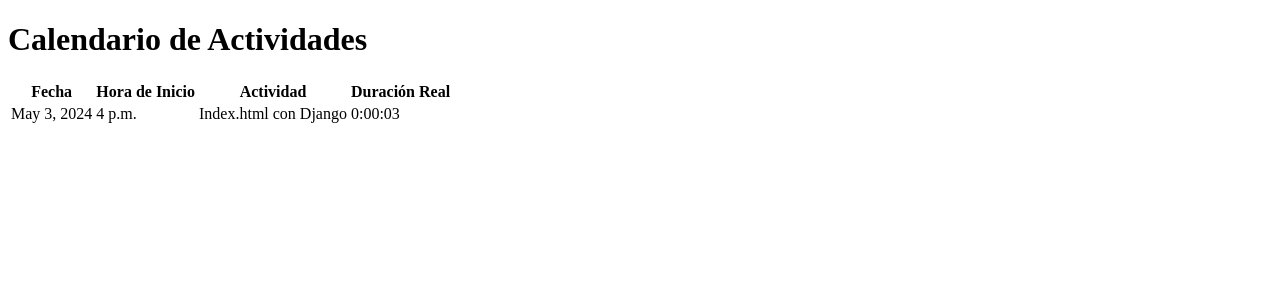
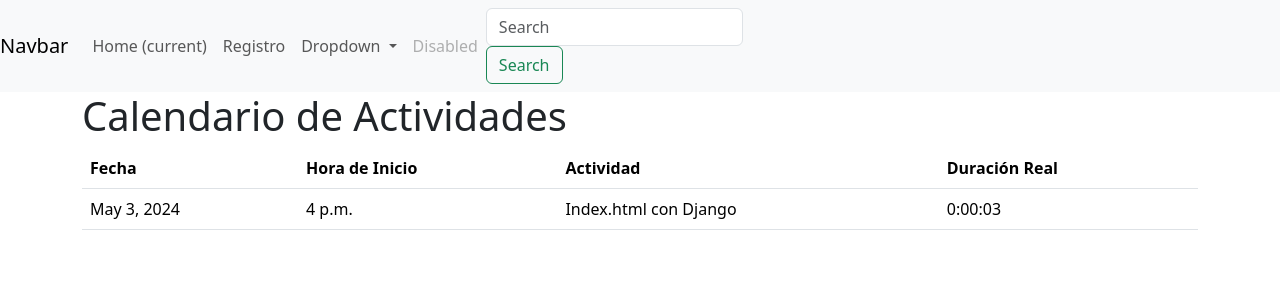
Before and after one commit to BryanV10/habits, a Django app: page / in a window 1280 px wide. Shown: the top 300 px of the page. Run offline with Django 4.2, Linux system fonts and the light colour scheme; data comes from the database, SQL or seed files in the repository; some libraries are stand-ins or nearby versions.

Commit message:
bootstrap & forms

```diff
--- /dev/null
+++ b/miapp/templates/base.html
@@ -0,0 +1,58 @@
+<!DOCTYPE html>
+<html lang="es">
+<head>
+    <meta charset="UTF-8">
+    <meta name="viewport" content="width=device-width, initial-scale=1.0">
+    <title>Calendario de Actividades</title>
+    {% load bootstrap5 %}
+    {% bootstrap_css %}
+    {% bootstrap_javascript %}
+</head>
+
+<nav class="navbar navbar-expand-lg navbar-light bg-light">
+    <a class="navbar-brand" href="#">Navbar</a>
+    <button class="navbar-toggler" type="button" data-toggle="collapse" data-target="#navbarSupportedContent" aria-controls="navbarSupportedContent" aria-expanded="false" aria-label="Toggle navigation">
+      <span class="navbar-toggler-icon"></span>
+    </button>
+
+    <div class="collapse navbar-collapse" id="navbarSupportedContent">
+      <ul class="navbar-nav mr-auto">
+        <li class="nav-item active">
+          <a class="nav-link" href="/actividad">Home <span class="sr-only">(current)</span></a>
+        </li>
+        <li class="nav-item">
+          <a class="nav-link" href="/registros">Registro</a>
+        </li>
+        <li class="nav-item dropdown">
+          <a class="nav-link dropdown-toggle" href="#" id="navbarDropdown" role="button" data-toggle="dropdown" aria-haspopup="true" aria-expanded="false">
+            Dropdown
+          </a>
+          <div class="dropdown-menu" aria-labelledby="navbarDropdown">
+            <a class="dropdown-item" href="#">Action</a>
+            <a class="dropdown-item" href="#">Another action</a>
+            <div class="dropdown-divider"></div>
+            <a class="dropdown-item" href="#">Something else here</a>
+          </div>
+        </li>
+        <li class="nav-item">
+          <a class="nav-link disabled" href="#">Disabled</a>
+        </li>
+      </ul>
+      <form class="form-inline my-2 my-lg-0">
+        <input class="form-control mr-sm-2" type="search" placeholder="Search" aria-label="Search">
+        <button class="btn btn-outline-success my-2 my-sm-0" type="submit">Search</button>
+      </form>
+    </div>
+  </nav>
+
+
+<div class="container">
+
+
+<body>
+{% block content %}
+{% endblock %}
+
+</body>
+</div>
+</html>
--- a/miapp/templates/index.html
+++ b/miapp/templates/index.html
@@ -1,13 +1,7 @@
-<!DOCTYPE html>
-<html lang="es">
-<head>
-    <meta charset="UTF-8">
-    <meta name="viewport" content="width=device-width, initial-scale=1.0">
-    <title>Calendario de Actividades</title>
-</head>
-<body>
+{% extends 'base.html' %}
+    {% block content %}
     <h1>Calendario de Actividades</h1>
-    <table>
+    <table class="table">
         <thead>
             <tr>
                 <th>Fecha</th>
@@ -27,5 +21,4 @@
             {% endfor %}
         </tbody>
     </table>
-</body>
-</html>
+{% endblock %}
--- a/miapp/urls.py
+++ b/miapp/urls.py
@@ -4,6 +4,8 @@ from . import views
 urlpatterns=[
     path('',views.inicio),
     path('about/',views.about),
-    path('hola/',views.hola)
+    path('hola/',views.hola),
+    path('registros/',views.agregar_registro_actividad),
+    path('actividad/',views.agregar_actividad)
 
 ]
--- a/miapp/views.py
+++ b/miapp/views.py
@@ -1,6 +1,8 @@
-from django.shortcuts import render
+from django.shortcuts import render,redirect
 from django.http import HttpResponse
-from .models import Actividad,RegistroActividad
+from .models import RegistroActividad,Actividad
+from .forms import RegistroActividadForm,ActividadForm
+
 
 # Create your views here.
 def inicio(request):
@@ -11,8 +13,34 @@ def inicio(request):
         'registros':registrospython
     })
 
+def crudRegistro(request):
+    #RegistroActividad.objects.create()
+    return render(request, "crudRegistro.html",{
+        'formulario':RegistroActividadForm()
+    })
+
+def agregar_registro_actividad(request):
+    if request.method == 'POST':
+        form = RegistroActividadForm(request.POST)
+        if form.is_valid():
+            form.save()
+            return redirect('/about')  # Redirige a donde desees después de agregar el registro
+    else:
+        form = RegistroActividadForm()
+    return render(request, 'crudRegistro.html', {'formulario': form})
+
+def agregar_actividad(request):
+    if request.method == 'POST':
+        form = ActividadForm(request.POST)
+        if form.is_valid():
+            form.save()
+            return redirect('/about')  # Redirige a donde desees después de agregar el registro
+    else:
+        form = ActividadForm()
+    return render(request, 'crudActividad.html', {'formulario': form})
+
 def hola(request):
-    return HttpResponse("Hola Mundo")
+    return render (request, "base.html")
 
 def about(request):
     return HttpResponse("<h1>Sobre...</h1>")
```
Also changed, not shown: miapp/forms.py (added, +12 -0 lines), miapp/templates/crudActividad.html (added, +12 -0 lines), miapp/templates/crudRegistro.html (added, +12 -0 lines).
